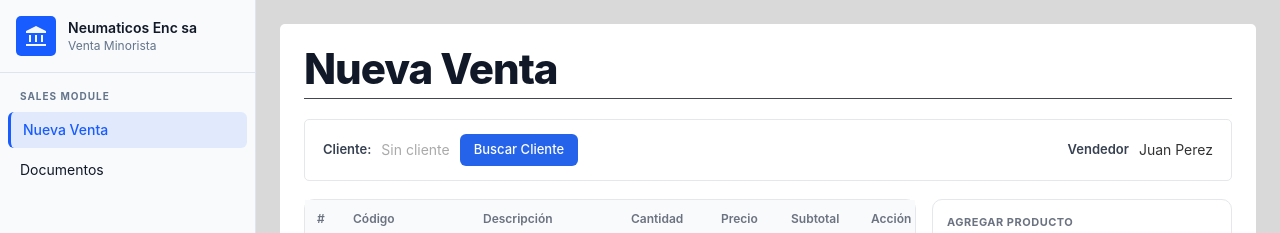
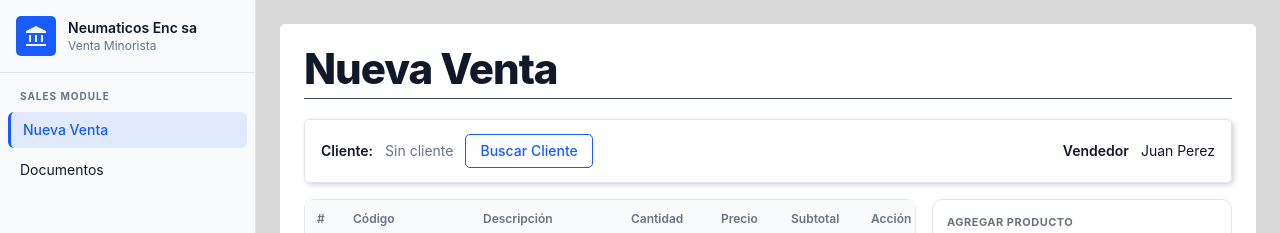
Before and after one commit to agusquartz/ERP-Gestion-2026, a Next.js app in the folder erp_front/: page /sales in a window 1280 px wide. Shown: the top 233 px of the page. Built offline with nearby package versions, Linux system fonts and the light colour scheme; no server answers.

Commit message:
KAN-46: refactor SaleHeader to Tailwind, simplify layout, and improve client/seller display UI

```diff
--- a/erp_front/modules/sales/components/SaleHeader.jsx
+++ b/erp_front/modules/sales/components/SaleHeader.jsx
@@ -1,34 +1,32 @@
 "use client";
 
-import { s } from "../styles/salesStyles";
+export function SaleHeader({ selectedClient, onBuscarCliente, seller }) {
+  return (
+    <div className="mb-4 flex items-center justify-between rounded-[5px] border border-border px-4 py-3.5 shadow-panel">
+      <div className="flex items-center gap-3">
+        <span className="text-sm font-semibold text-foreground">Cliente:</span>
 
-/**
- * Fila superior: cliente seleccionado + botón buscar + vendedor.
- *
- * Props:
- *   selectedClient   - objeto cliente | null
- *   onBuscarCliente  - () => void — abre el modal de clientes
- */
-export function SaleHeader({ selectedClient, onBuscarCliente, seller}) {
-  return(
-    <div style={{background: "white", borderRadius: 5, border: "1px solid #E5E7EB", padding: "14px 18px", display: "flex", alignItems: "center", justifyContent: "space-between", marginBottom: 18}}>
-      {/* Cliente */}
-      <div style={{display: "flex", alignItems: "center", gap: 10}}>
-        <span style={s.fieldLabel}>Cliente: </span>
         {selectedClient ? (
-          <span style={s.clientName}>{selectedClient.nombre} {selectedClient.apellido}</span>
+          <span className="text-sm font-medium text-primary">
+            {selectedClient.nombre} {selectedClient.apellido}
+          </span>
         ) : (
-          <span style={{color: "#aaa", fontSize: 14}}>Sin cliente</span>
+          <span className="text-sm text-muted-foreground">Sin cliente</span>
         )}
-        <button style={s.btnBuscarCliente} onClick={onBuscarCliente}>
+
+        <button
+          type="button"
+          onClick={onBuscarCliente}
+          className="cursor-pointer rounded-[5px] px-3.5 py-1.5 text-sm font-medium border border-primary text-primary hover:bg-primary/5 transition-all duration-200 hover:bg-primary-hover active:translate-y-px"
+        >
           Buscar Cliente
         </button>
       </div>
 
-      {/* Vendedor */}
-      <div style={{display: "flex", alignItems: "center", gap: 10}}>
-        <span style={s.fieldLabel}>Vendedor</span>
-        <span style={{fontSize: 14, color: "#333"}}>{seller}</span>
+      {/* USERNAME */}
+      <div className="flex items-center gap-3">
+        <span className="text-sm font-semibold text-foreground">Vendedor</span>
+        <span className="text-sm text-foreground">{seller}</span>
       </div>
     </div>
   );
```
